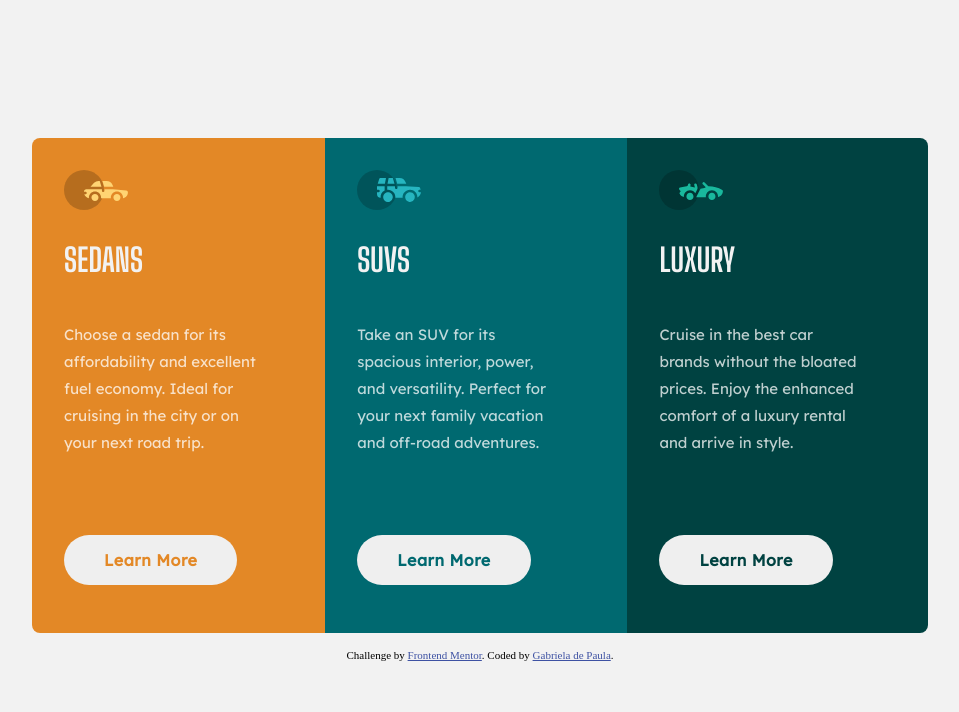
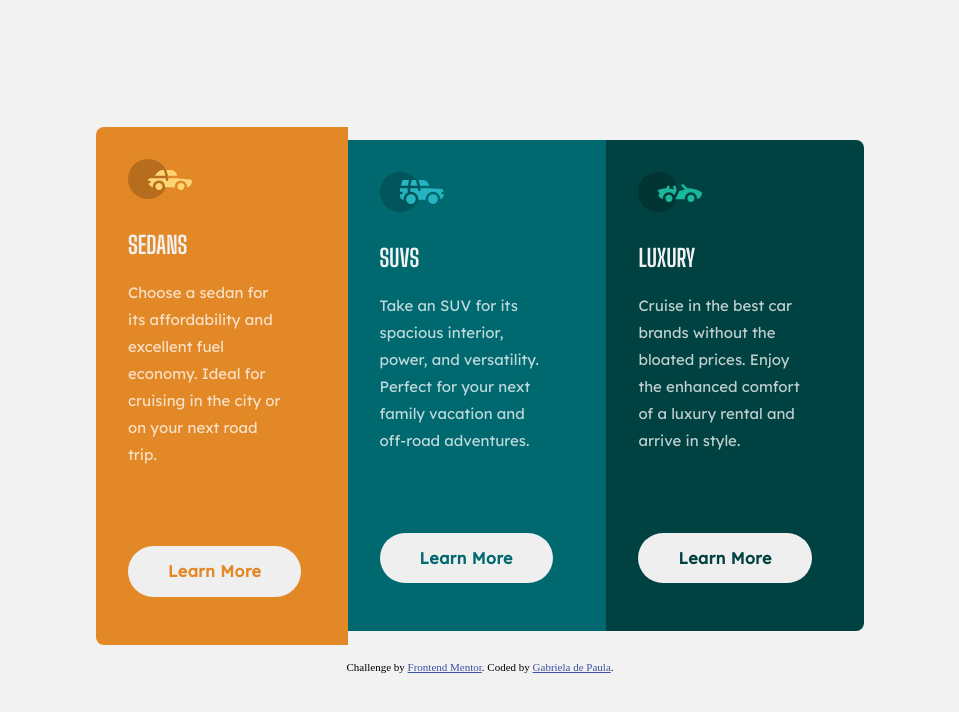
Before and after one commit to PaulaR-05/3-column-preview-card-component, a plain HTML site: page index.html in a window 1280 px wide. Shown: the whole page, without its empty margins (160-1119 px from the left). Drawn offline with nearby package versions, Linux system fonts and the light colour scheme.

Commit message:
update_v5

```diff
--- a/css/style.css
+++ b/css/style.css
@@ -53,7 +53,8 @@ body {
 }
 
 main {
-  width: 70%;
+  border: none;
+  max-width: 60%;
 }
 
 div {
@@ -77,8 +78,10 @@ main .card-01 {
   border-top-left-radius: 0.5em;
   border-top-right-radius: 0.5em;
 }
-
 h1 {
+  display: none;
+}
+h2 {
   color: var(--Very-light);
   font-family: "Big Shoulders Display", cursive;
   font-weight: 700;
--- a/index.html
+++ b/index.html
@@ -29,9 +29,10 @@
   </head>
   <body>
     <main>
+      <h1>Frontend Mentor | 3-column preview card component</h1>
       <div class="card-01">
         <img src="./images/icon-sedans.svg" alt="" />
-        <h1>Sedans</h1>
+        <h2>Sedans</h2>
         <p>
           Choose a sedan for its affordability and excellent fuel economy. Ideal
           for cruising in the city or on your next road trip.
@@ -40,7 +41,7 @@
       </div>
       <div class="card-02">
         <img src="./images/icon-suvs.svg" alt="" />
-        <h1>SUVS</h1>
+        <h2>SUVS</h2>
         <p>
           Take an SUV for its spacious interior, power, and versatility. Perfect
           for your next family vacation and off-road adventures.
@@ -49,7 +50,7 @@
       </div>
       <div class="card-03">
         <img src="./images/icon-luxury.svg" alt="" />
-        <h1>Luxury</h1>
+        <h2>Luxury</h2>
         <p>
           Cruise in the best car brands without the bloated prices. Enjoy the
           enhanced comfort of a luxury rental and arrive in style.
```
